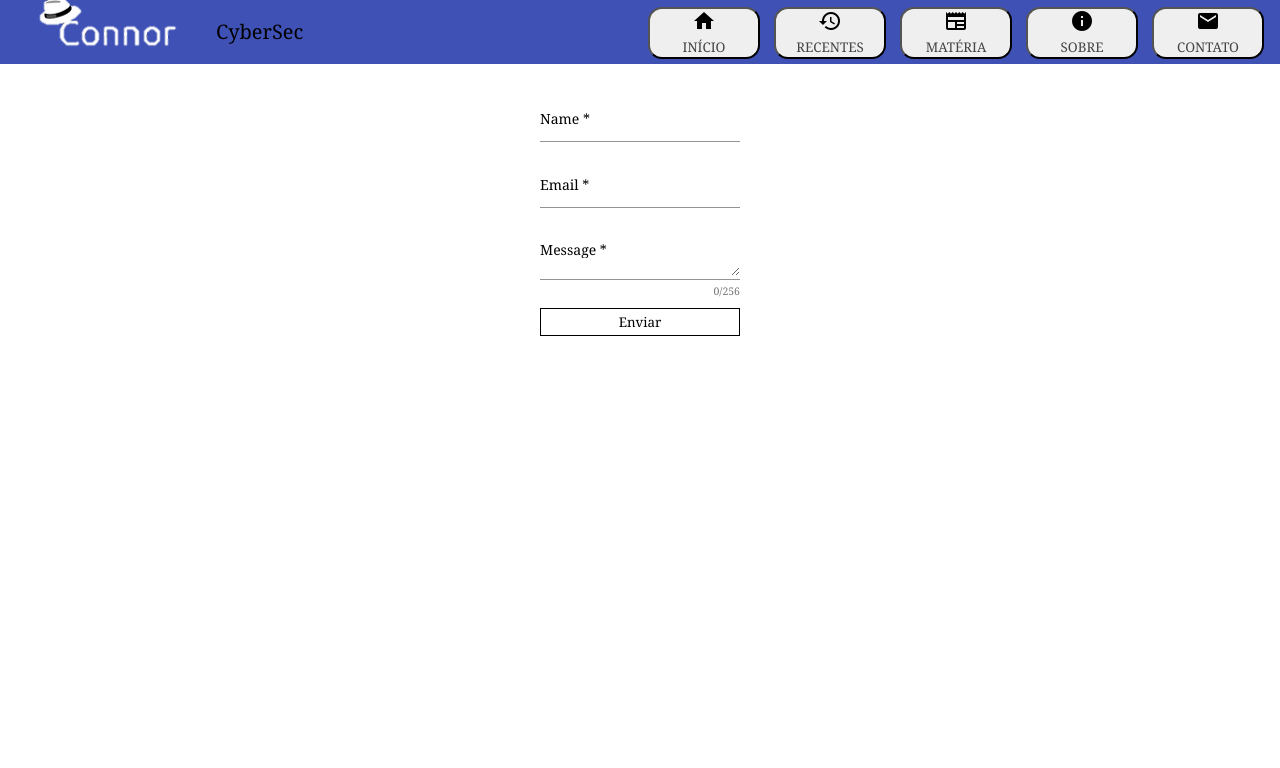
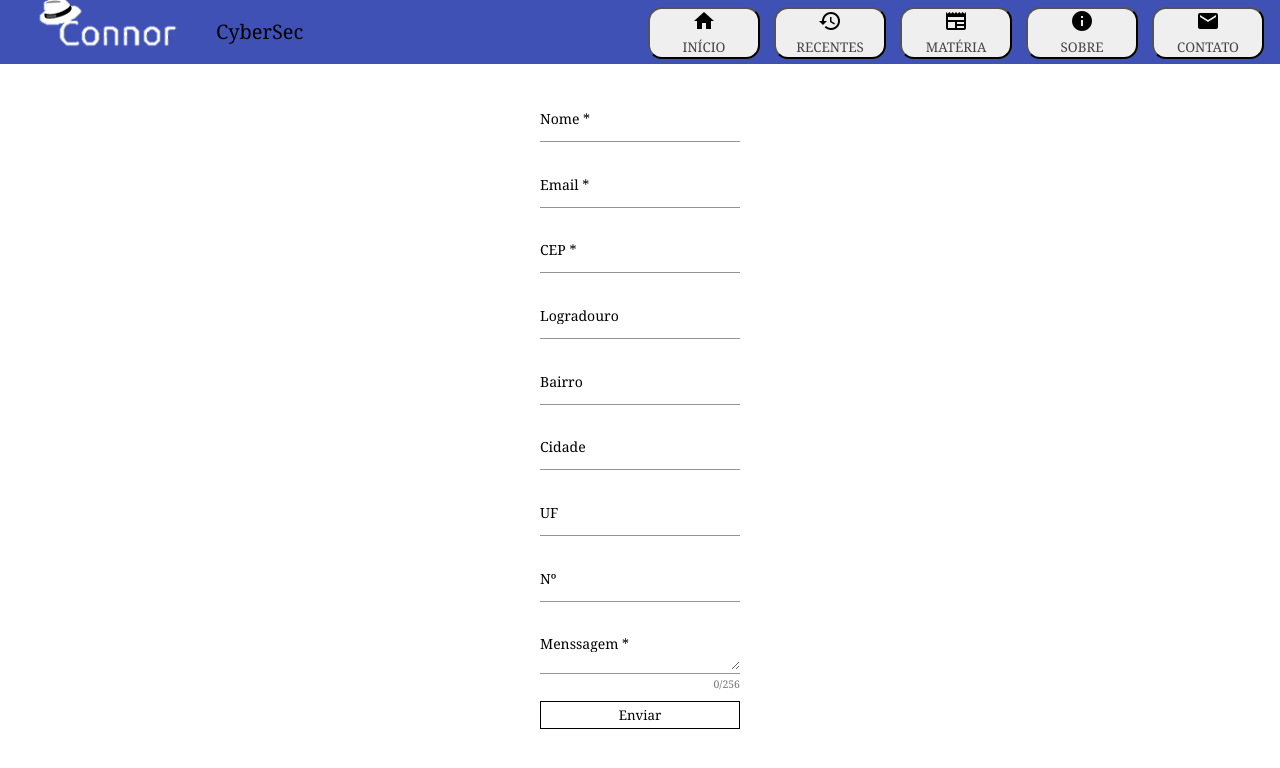
Before and after one commit to GelsonFilho/FirstProjectAngular, an Angular app: page /contato in a window 1280 px wide. Shown: the top 768 px of the page. Built offline with nearby package versions, Linux system fonts and the light colour scheme.

Commit message:
adição de consulta do CEP e outros detalhes

```diff
--- a/src/app/components/contato/contato.component.html
+++ b/src/app/components/contato/contato.component.html
@@ -1,20 +1,47 @@
 <form class="contact" [formGroup]="form" method="post" (ngSubmit)="onSubmit()">
     <mat-form-field>
-        <mat-label>Name</mat-label>
-        <input matInput [formControl]="name" required>
-        <mat-error *ngIf="name.invalid">Por favor, insira seu nome</mat-error>
+        <mat-label>Nome</mat-label>
+        <input matInput [formControl]="nome" required>
+        <mat-error *ngIf="nome.invalid">Por favor, insira seu nome</mat-error>
     </mat-form-field>
     <mat-form-field>
         <mat-label>Email</mat-label>
         <input matInput [formControl]="email" placeholder="email@exemplo.com" required>
         <mat-error *ngIf="email.invalid">Por favor, digite um email válido</mat-error>
     </mat-form-field>
+
     <mat-form-field>
-        <mat-label>Message</mat-label>
-        <textarea matInput [formControl]="message" maxlength="256" placeholder="Eu me interesso em..."
+        <mat-label>CEP</mat-label>
+        <input #cep matInput [formControl]="cep_endereco" required>
+        <mat-error *ngIf="cep_endereco.invalid">Por favor, insira seu CEP</mat-error>
+    </mat-form-field>
+    <mat-form-field>
+        <mat-label>Logradouro</mat-label>
+        <input #logradouro matInput [formControl]="logradouro_endereco">
+    </mat-form-field>
+    <mat-form-field>
+        <mat-label>Bairro</mat-label>
+        <input #bairro matInput [formControl]="bairro_endereco">
+    </mat-form-field>
+    <mat-form-field>
+        <mat-label>Cidade</mat-label>
+        <input #cidade matInput [formControl]="cidade_endereco">
+    </mat-form-field>
+    <mat-form-field>
+        <mat-label>UF</mat-label>
+        <input #uf matInput [formControl]="uf_endereco">
+    </mat-form-field>
+    <mat-form-field>
+        <mat-label>Nº</mat-label>
+        <input #num matInput [formControl]="num_endereco">
+    </mat-form-field>
+
+    <mat-form-field>
+        <mat-label>Menssagem</mat-label>
+        <textarea matInput [formControl]="mensagem" maxlength="256" placeholder="Eu me interesso em..."
             required></textarea>
-        <mat-hint align="end"> {{message.value?.length || 0}}/256</mat-hint>
-        <mat-error *ngIf="message.invalid">Por favor, digite uma mensagem</mat-error>
+        <mat-hint align="end"> {{mensagem.value?.length || 0}}/256</mat-hint>
+        <mat-error *ngIf="mensagem.invalid">Por favor, digite uma mensagem</mat-error>
     </mat-form-field>
     <button [disabled]="isLoading" class="submit" type="submit">Enviar</button>
     <input [formControl]="honeypot" class="hidden" type="text" />
--- a/src/app/components/contato/contato.component.ts
+++ b/src/app/components/contato/contato.component.ts
@@ -1,44 +1,95 @@
 import { HttpClient } from '@angular/common/http';
 import { Component, OnInit } from '@angular/core';
 import { FormBuilder, FormGroup, FormControl, Validators } from '@angular/forms';
+import { CepService } from 'src/app/shared/cep.service';
+import { debounceTime, map, of, switchMap } from 'rxjs';
+
 
 @Component({
   selector: 'app-contato',
   templateUrl: './contato.component.html',
-  styleUrls: ['./contato.component.scss']
+  styleUrls: ['./contato.component.scss'],
+  providers: [
+    CepService
+  ]
 })
 export class ContatoComponent implements OnInit {
 
 	form!: FormGroup;
-	name: FormControl = new FormControl("", [Validators.required]);
+	nome: FormControl = new FormControl("", [Validators.required]);
 	email: FormControl = new FormControl("", [Validators.required, Validators.email]);
-	message: FormControl = new FormControl("", [Validators.required, Validators.maxLength(256)]);
+	cep_endereco: FormControl = new FormControl("", [Validators.required]);
+	logradouro_endereco: FormControl = new FormControl("");
+	bairro_endereco: FormControl = new FormControl("");
+	cidade_endereco: FormControl = new FormControl("");
+	uf_endereco: FormControl = new FormControl("");
+	num_endereco: FormControl = new FormControl("");
+	mensagem: FormControl = new FormControl("", [Validators.required, Validators.maxLength(256)]);
 	honeypot: FormControl = new FormControl(""); // usaremos isso para evitar spam
 	submitted: boolean = false; // mostrar e ocultar a mensagem de sucesso
 	isLoading: boolean = false; // desative o botão enviar se estivermos carregando
 	responseMessage!: string; // a mensagem de resposta para mostrar ao usuário
-	constructor(private formBuilder: FormBuilder, private http: HttpClient) {
+
+
+	constructor(
+    private formBuilder: FormBuilder,
+    private http: HttpClient,
+    private cepService: CepService
+    ) {
 		this.form = this.formBuilder.group({
-			name: this.name,
+			nome: this.nome,
 			email: this.email,
-			message: this.message,
-			honeypot: this.honeypot
+      cep_endereco: this.cep_endereco,
+      logradouro_endereco: this.logradouro_endereco,
+      bairro_endereco: this.bairro_endereco,
+      cidade_endereco: this.cidade_endereco,
+      uf_endereco: this.uf_endereco,
+      num_endereco: this.num_endereco,
+			mensagem: this.mensagem,
+			honeypot: this.honeypot,
 		});
 	}
+
+
 	ngOnInit(): void {
+    this.form.get('cep_endereco')?.valueChanges.pipe(
+      debounceTime(500),
+      map( (cep: string) => {
+        const _cep = cep.replace(/[_\W]+/g,'');
+        return _cep.length == 8 ? _cep : undefined;
+      }),
+      switchMap( cep => {
+        return cep ? this.cepService.buscaCEP(cep) : of(undefined)
+      })
+      ).subscribe( (result: any) => {
+        console.log(result);
+        if ( result ) {
+        this.form.get('logradouro_endereco')?.setValue(result.logradouro);
+        this.form.get('bairro_endereco')?.setValue(result.bairro);
+        this.form.get('cidade_endereco')?.setValue(result.localidade);
+        this.form.get('uf_endereco')?.setValue(result.uf);
+      }
+    })
 	}
+
 	onSubmit() {
 		if (this.form.status == "VALID" && this.honeypot.value == "") {
 			this.form.disable(); // desative o formulário se for válido desativar vários envios
 			var formData: any = new FormData();
-			formData.append("name", this.form.get("name")!.value);
+			formData.append("nome", this.form.get("nome")!.value);
+			formData.append("mensagem", this.form.get("mensagem")!.value);
 			formData.append("email", this.form.get("email")!.value);
-			formData.append("message", this.form.get("message")!.value);
+			formData.append("cep", this.form.get("cep_endereco")!.value);
+			formData.append("logradouro", this.form.get("logradouro_endereco")!.value);
+			formData.append("bairro", this.form.get("bairro_endereco")!.value);
+			formData.append("cidade", this.form.get("cidade_endereco")!.value);
+			formData.append("uf", this.form.get("uf_endereco")!.value);
+			formData.append("num", this.form.get("num_endereco")!.value);
 			this.isLoading = true; // enviando a solicitação de postagem assíncrona para que esteja em andamento
 			this.submitted = false; // ocultar a mensagem de resposta em vários envios
 			this.http.post("https://script.google.com/macros/s/AKfycbx-mE1qXWVMhPOt7Djqwi22O4nFx5oXMJtGfPHjypwysz3RZH_myfmmJv0n6t3AvOmf/exec", formData).subscribe(
 				(response: any) => {
-					// choose the response message
+					// choose the response mensagem
           console.log(response);
 					if (response["result"] == "success") {
 						this.responseMessage = "Obrigado pelo seu contato! Retornaremos em breve!";
--- a/src/app/shared/cep.service.ts
+++ b/src/app/shared/cep.service.ts
@@ -1,45 +1,16 @@
+import { Injectable } from '@angular/core';
 import { HttpClient } from '@angular/common/http';
-import { Injectable } from '@angular/core';
-import { map } from 'rxjs';
 
-@Injectable({
-  providedIn: 'root'
-})
+@Injectable()
 export class CepService {
-  url(cep: string) {
-    return `https://viacep.com.br/ws/${cep}/json`;
-  }
-
-  urlGeolocation(endereco: string) {
-    const key = '';
-    return `https://maps.googleapis.com/maps/api/geocode/json?key=${key}&address=${endereco},BR`;
-  }
-
-  urlLocation(origin: any, destination: any) {
-    const key = '';
-    return `https://maps.googleapis.com/maps/api/directions/json?key=${key}&origin=${origin.lat},${origin.lng}&destination=${destination.lat},${destination.lng}`;
-  }
 
   constructor(
     private httpClient: HttpClient
   ) {
-    console.log('CEP Service criada!!!');
+    console.log('CEP Service Criada');
   }
 
   buscaCEP(cep: string) {
-    return this.httpClient.get(this.url(cep))
-      .pipe(
-        map( (result: any) => {
-          if ( result.erro) {
-            return 'CEP INVÁLIDO';
-          }
-
-          return `Endereço: ${result.logradouro}, ${result.bairro}, ${result.localidade}, ${result.uf}`
-        })
-      )
-  }
-
-  buscarGeolocation() {
-
+    return this.httpClient.get(`https://viacep.com.br/ws/${cep}/json`)
   }
 }
--- a/src/app/shared/modal/modal.component.html
+++ /dev/null
@@ -1,3 +0,0 @@
-<div class="botao" (click)="onClick()">
-    <p>{{ texto | uppercase }}</p>
-</div>
```
Also changed, not shown: src/app/app.module.ts (+6 -1 lines), src/app/shared/cpf-cnpj-mask-directive.ts (deleted, +0 -26 lines), src/app/shared/enter-as-tab.ts (renamed from src/app/shared/enter-tab.ts, +5 -5 lines), src/app/shared/format.pipe.ts (deleted, +0 -18 lines), src/app/shared/modal/modal.component.scss (deleted, +0 -15 lines), src/app/shared/modal/modal.component.ts (deleted, +0 -20 lines), 1 other file (tests, documents, lock files or other folders).
